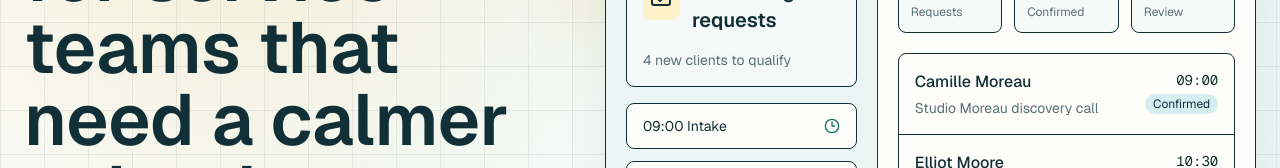
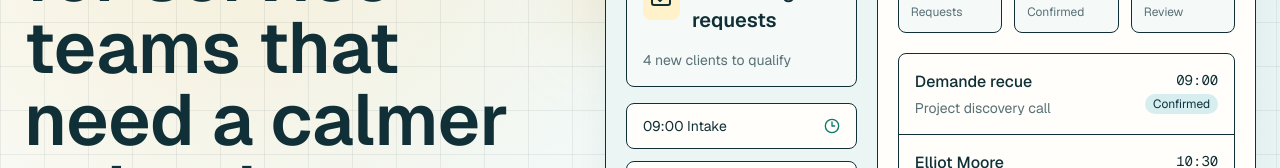
Before and after one commit to kurtisv/reserveflow, a Next.js app in the folder apps/web/: page / in a window 1280 px wide. Shown: the part 395-563 px from the top of the page. Built offline with nearby package versions, Linux system fonts and the light colour scheme; no server answers.

Commit message:
Make ecosystem flow use submitted lead data

```diff
--- a/apps/web/src/app/dashboard/page.tsx
+++ b/apps/web/src/app/dashboard/page.tsx
@@ -124,7 +124,7 @@ export default async function DashboardPage() {
               const payload = typeof event.payload === "object" && event.payload !== null
                 ? event.payload as Record<string, unknown>
                 : {};
-              const href = `/booking?flowId=${encodeURIComponent(event.flowId)}&quoteId=${encodeURIComponent(String(event.entityId ?? ""))}&customerName=${encodeURIComponent(event.customerName ?? "")}&customerEmail=${encodeURIComponent(event.customerEmail ?? "")}&amount=${encodeURIComponent(String(payload.totalCents ?? ""))}&consultant=${encodeURIComponent(String(payload.consultantName ?? "Maya Laurent"))}&need=${encodeURIComponent(event.description ?? "")}&quoteNumber=${encodeURIComponent(String(payload.quoteNumber ?? ""))}&sourceEventId=${encodeURIComponent(event.id)}`;
+              const href = `/booking?flowId=${encodeURIComponent(event.flowId)}&quoteId=${encodeURIComponent(String(event.entityId ?? ""))}&customerName=${encodeURIComponent(event.customerName ?? "")}&customerEmail=${encodeURIComponent(event.customerEmail ?? "")}&amount=${encodeURIComponent(String(payload.totalCents ?? ""))}&consultant=${encodeURIComponent(String(payload.consultantName ?? ""))}&need=${encodeURIComponent(event.description ?? "")}&quoteNumber=${encodeURIComponent(String(payload.quoteNumber ?? ""))}&sourceEventId=${encodeURIComponent(event.id)}`;
 
               return (
                 <article key={event.id} className="grid gap-4 rounded-md border bg-background p-4 md:grid-cols-[1fr_auto]">
--- a/apps/web/src/app/page.tsx
+++ b/apps/web/src/app/page.tsx
@@ -42,7 +42,7 @@ const copy = {
       { label: "A revoir", value: "3", tone: "bg-[#ffd8c2]" },
     ],
     liveRows: [
-      { client: "Camille Moreau", service: "Appel decouverte Studio Moreau", time: "09:00", status: "Confirme" },
+      { client: "Demande recue", service: "Appel decouverte projet", time: "09:00", status: "Confirme" },
       { client: "Elliot Moore", service: "Atelier operations boutique", time: "10:30", status: "Nouveau" },
       { client: "Nadia Fortin", service: "Revue condo Riverside", time: "13:00", status: "En attente" },
     ],
@@ -132,7 +132,7 @@ const copy = {
       { label: "Review", value: "3", tone: "bg-[#ffd8c2]" },
     ],
     liveRows: [
-      { client: "Camille Moreau", service: "Studio Moreau discovery call", time: "09:00", status: "Confirmed" },
+      { client: "Demande recue", service: "Project discovery call", time: "09:00", status: "Confirmed" },
       { client: "Elliot Moore", service: "Boutique operations workshop", time: "10:30", status: "New" },
       { client: "Nadia Fortin", service: "Riverside condo review", time: "13:00", status: "Pending" },
     ],
```
Also changed, not shown: 1 other file (tests, documents, lock files or other folders).
